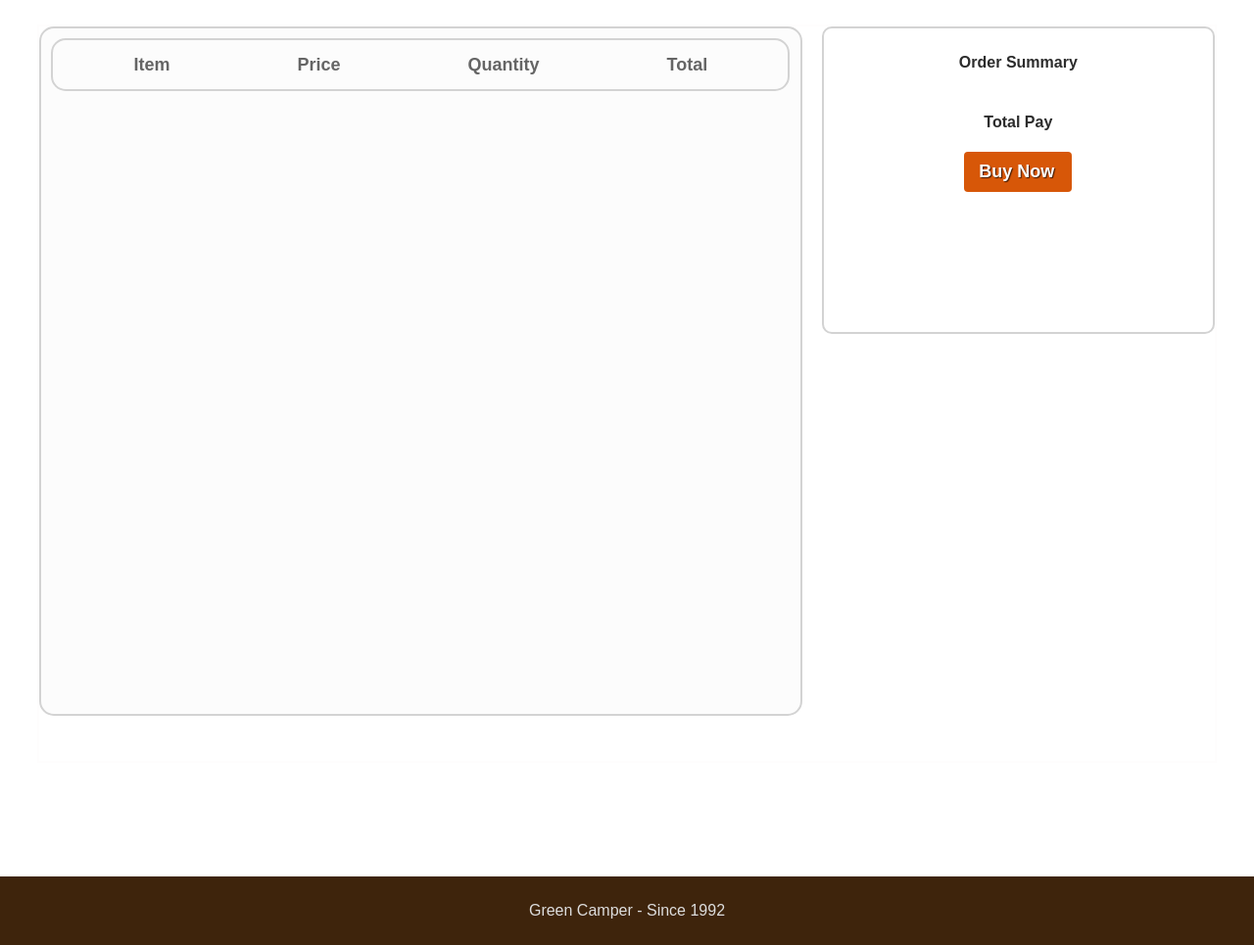
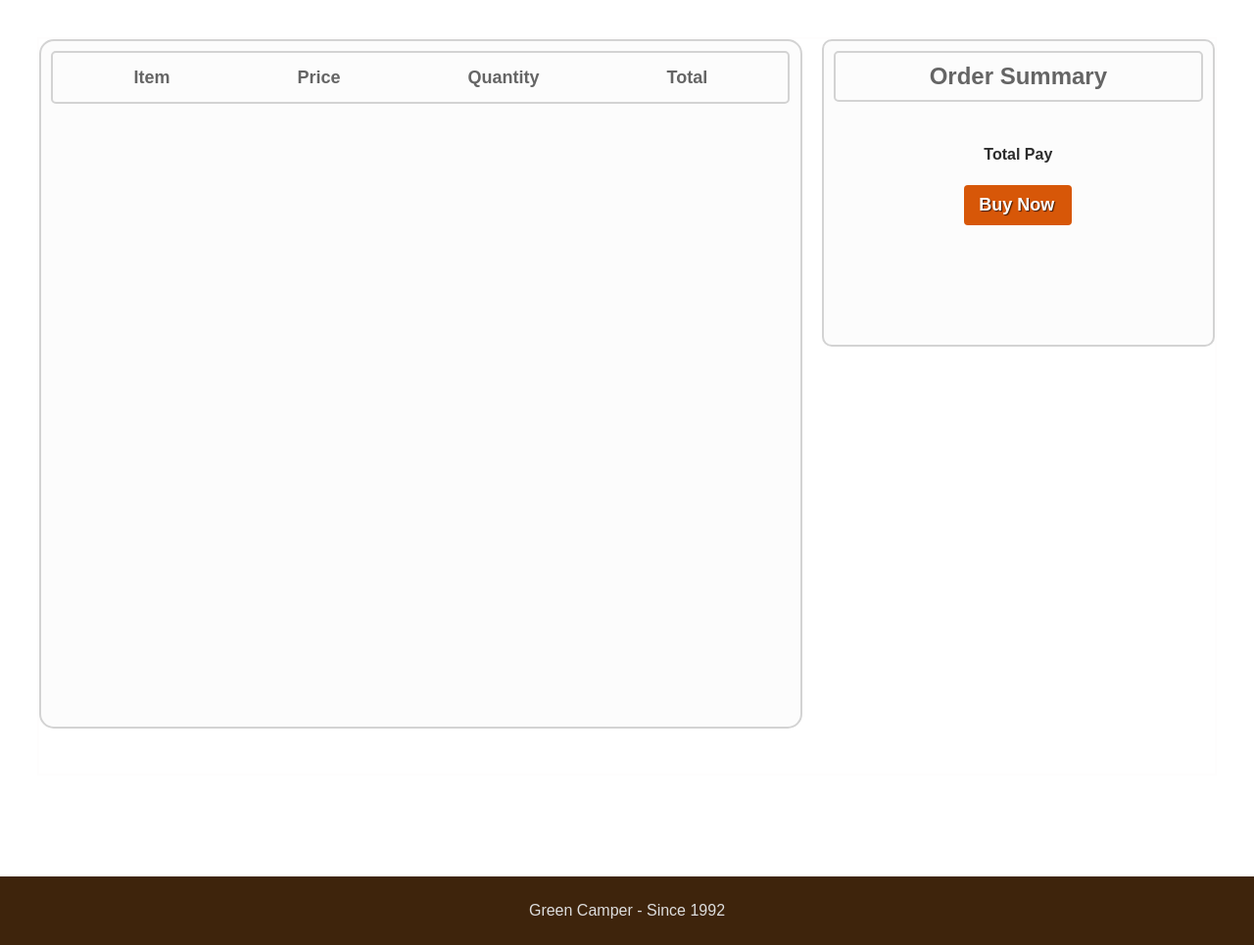
Before and after one commit to umut-ozkan-dev/E-Commerce-REST-API, a FastAPI app: page /cart in a window 1280 px wide. Shown: the part 115-1080 px from the top of the page at 98% size. Run offline with FastAPI, Linux system fonts and the light colour scheme.

Commit message:
Update order summary heading and adjust styles for cart and contact pages

```diff
--- a/pages/cart.html
+++ b/pages/cart.html
@@ -49,7 +49,7 @@
             </div>
         </div>
         <div class="checkout_box">
-            <h4>Order Summary</h4>
+            <h3>Order Summary</h3>
             <h4>Total Pay</h4>
             <button>Buy Now</button>
 
--- a/pages/contact.html
+++ b/pages/contact.html
@@ -1,28 +1,30 @@
-<!DOCTYPE html>
+<!doctype html>
 <html>
 
 <head>
     <meta charset="utf-8" />
-    <title>Contact - Green Camper</title>
+    <title>Login - Green Camper</title>
     <meta name="viewport" content="width=device-width" />
-    <link rel="stylesheet" href="/static/styles.css">
+    <link rel="stylesheet" href="static/styles.css" />
 </head>
 
 <body>
     <nav>
         <div class="logo_container">
-            <div class="logo">Green Camper 🌲 <div class="small_logo">Since 1992</div>
+            <div class="logo">
+                Green Camper 🌲
+                <div class="small_logo">Since 1992</div>
             </div>
         </div>
         <div class="search">
             <form>
-                <input type="text" placeholder="Search...">
+                <input type="text" placeholder="Search..." />
             </form>
             <button type="submit">Go</button>
         </div>
         <ul class="menu">
             <li>
-                <a href="./">Home</a>
+                <a href="/">Home</a>
             </li>
             <li>
                 <a href="/products">Products</a>
@@ -39,29 +41,15 @@
             </li>
         </ul>
     </nav>
-    <div class="contact_page">
-        <div class="send_message" style="margin-top: 190px;">
-            <h3>Contact Information:</h3>
-            <p> Email : highend_ecommerce@info </p>
-            <p>Phone : +1 (555) 019-2834 </p>
-            <p>Location : Ankara, Turkey </p>
-            <br>
-            <br>
-            <br>
-            <hr>
-            <h2> Send Us a Message </h2>
-            <br>
-            <br>
-            <div> Email : <input />
-            </div>
-            <br>
-            <div> Message : <input type=text />
-                <br>
-                <br>
-                <button>Submit</button>
-                <br>
-            </div>
-        </div>
+    <div class="login_container">
+
+        <h2>Contact</h2>
+        <h4>Email</h4>
+        <input class="login_page_input" id="email" type="text">
+        <h4>Password</h4>
+        <input class="login_page_input" id="password" type="text">
+
+        <button>Login</button>
     </div>
     <footer>
         <p>Green Camper - Since 1992</p>
--- a/static/styles.css
+++ b/static/styles.css
@@ -584,8 +584,8 @@ footer {
   text-decoration: none;
 }
 .cart_page_container {
-  margin-top: 140px;
-  margin-bottom: 116px;
+  margin-top: 153px;
+  margin-bottom: 103px;
   width: 1200px;
   height: 750px;
   align-self: center;
@@ -593,9 +593,8 @@ footer {
   display: flex;
   flex-direction: row;
   justify-content: center;
-  align-items: start    ;
+  align-items: start;
   border: 2px solid rgb(254, 253, 253);
-
 }
 .cart_container {
   width: 800px;
@@ -610,6 +609,7 @@ footer {
   border: 2px solid rgb(211, 211, 211);
   background-color: #fcfcfc;
   border-radius: 15px;
+  background-color: #fcfcfc;
 }
 
 .cart_container h4 {
@@ -628,10 +628,11 @@ footer {
 
   gap: 130px;
   border: 2px solid rgb(211, 211, 211);
-  border-radius: 15px;
+  border-radius: 5px;
 }
 
 .checkout_box {
+    background-color: #fcfcfc;
   width: 400px;
   height: 300px;
   margin-left: 20px;
@@ -639,10 +640,22 @@ footer {
   flex-direction: column;
   border: 2px solid rgb(211, 211, 211);
   border-radius: 10px;
-  padding: 5px
+  padding: 5px;
 }
 
-.checkout_box button{
-    width: 110px;
-    align-self: center;
+.checkout_box button {
+  width: 110px;
+  align-self: center;
 }
+
+.checkout_box h3 {
+
+  padding-bottom: 10px;
+  padding-top: 10px;
+  margin-left: 5px;
+  margin-right: 5px;
+  margin-top: 5px;
+  color: #656565;
+  border: 2px solid rgb(211, 211, 211);
+  border-radius: 5px;
+}
```
